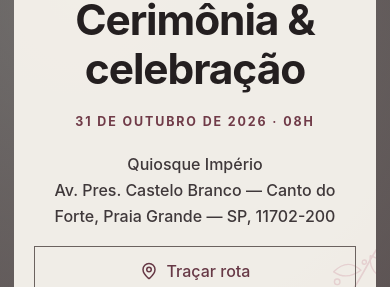
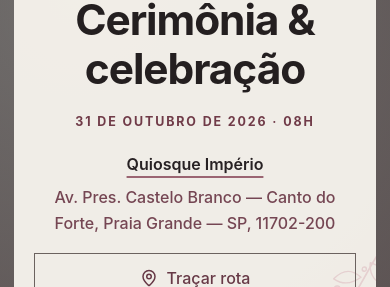
Before and after one commit to AllysonBastosAlmeida/casamento, a React (Vite) app: page /#/ in a window 390 px wide. Shown: the part 1524-1811 px from the top of the page. Built offline with nearby package versions, Linux system fonts and the light colour scheme; no server answers; a web font is replaced by a local one.

Commit message:
Destacar local e endereço da cerimônia

```diff
--- a/src/pages/WeddingSite.jsx
+++ b/src/pages/WeddingSite.jsx
@@ -146,7 +146,7 @@ export default function WeddingSite() {
         <a className="scroll-cue" href="#boas-vindas"><ChevronDown /></a>
       </section>
       <section id="boas-vindas" className="section intro"><p className="eyebrow">Sejam bem-vindos</p><h2>O nosso grande dia está chegando</h2><p>Criamos este site para compartilhar cada detalhe desse momento tão especial. Esperamos celebrar o amor ao lado de vocês.</p><Countdown /></section>
-      <section id="cerimonia" className="ceremony"><div className="ceremony-card"><FloralCorner className="floral-top" /><FloralCorner className="floral-bottom" /><CalendarDays /><p className="eyebrow">Reserve esta data</p><h2>Cerimônia & celebração</h2><strong>{wedding.dateLabel} · {wedding.timeLabel}</strong><p>{wedding.venue}<br />{wedding.address}</p><a className="button light" href={wedding.mapUrl} target="_blank" rel="noreferrer"><MapPin size={18} /> Traçar rota</a></div><div className="ceremony-map"><iframe title={`Mapa — ${wedding.venue}`} src="https://www.google.com/maps?q=-24.0154444,-46.4027778&z=16&output=embed" loading="lazy" referrerPolicy="no-referrer-when-downgrade" allowFullScreen /></div></section>
+      <section id="cerimonia" className="ceremony"><div className="ceremony-card"><FloralCorner className="floral-top" /><FloralCorner className="floral-bottom" /><CalendarDays /><p className="eyebrow">Reserve esta data</p><h2>Cerimônia & celebração</h2><strong>{wedding.dateLabel} · {wedding.timeLabel}</strong><p className="venue-details"><span className="venue-name">{wedding.venue}</span><span className="venue-address">{wedding.address}</span></p><a className="button light" href={wedding.mapUrl} target="_blank" rel="noreferrer"><MapPin size={18} /> Traçar rota</a></div><div className="ceremony-map"><iframe title={`Mapa — ${wedding.venue}`} src="https://www.google.com/maps?q=-24.0154444,-46.4027778&z=16&output=embed" loading="lazy" referrerPolicy="no-referrer-when-downgrade" allowFullScreen /></div></section>
       <section id="presentes" className="section gifts-section"><p className="eyebrow">Um gesto de carinho</p><div className="gifts-heading"><div><h2>Lista de presentes</h2><p className="section-lead">Sua presença é o maior presente. Mas, se desejar nos presentear, preparamos algumas ideias.</p></div><button className="button create-gift-button" onClick={() => setCustomGiftOpen(true)}><Gift size={19} /> Crie seu Presente</button></div><div className="gift-grid">{visibleGifts.map(item => <article className="gift-card" key={item.id}><div className="gift-art gift-figure" role="img" aria-label={item.name}>{item.emoji}</div><div><h3>{item.name}</h3><strong>{money.format(item.price)}</strong><button className="text-button" onClick={() => setGift(item)}>Presentear <Gift size={16} /></button></div></article>)}</div><nav className="gift-pagination" aria-label="Páginas da lista de presentes"><button disabled={giftPage === 1} onClick={() => changeGiftPage(giftPage - 1)}>Anterior</button>{Array.from({ length: giftPageCount }, (_, index) => index + 1).map(page => <button key={page} className={page === giftPage ? 'active' : ''} aria-current={page === giftPage ? 'page' : undefined} onClick={() => changeGiftPage(page)}>{page}</button>)}<button disabled={giftPage === giftPageCount} onClick={() => changeGiftPage(giftPage + 1)}>Próxima</button></nav></section>
       <section id="confirmacao" className="section rsvp"><div><p className="eyebrow">Esperamos por você</p><h2>Confirme sua presença</h2><p>Para prepararmos tudo com muito cuidado, sua confirmação será registrada diretamente em nossa lista.</p><p className="rsvp-deadline"><CalendarDays size={18} /><span>Confirme sua presença até <strong>20/10/2026</strong></span></p></div><RsvpForm /></section>
       <section id="recados" className="section messages"><p className="eyebrow">Palavras que ficam</p><h2>Deixe um recado</h2><form className="message-form" onSubmit={leaveMessage}><input required name="name" placeholder="Seu nome" /><textarea required name="message" placeholder="Escreva sua mensagem para os noivos" /><button className="button primary">Enviar recado <Send size={17} /></button></form></section>
--- a/src/styles.css
+++ b/src/styles.css
@@ -65,6 +65,7 @@ h2 { color: var(--ink); font-size: clamp(2.25rem,5vw,4.2rem); line-height: 1.05;
 .ceremony-card>svg { color: var(--gold); margin-bottom: 20px; }
 .ceremony-card strong { color: var(--green); display: block; font-size: .78rem; letter-spacing: .15em; margin-bottom: 22px; text-transform: uppercase; }
 .ceremony-card p:not(.eyebrow) { font-family: Georgia,serif; line-height: 1.8; }
+.venue-details{display:grid;gap:7px}.venue-name{color:var(--ink);font-weight:600;text-decoration:underline;text-decoration-color:var(--gold);text-decoration-thickness:2px;text-underline-offset:6px}.venue-address{color:#80545f}
 .ceremony-map { background:rgba(255,255,255,.88); border:8px solid rgba(255,255,255,.88); border-radius:28px; box-shadow:0 18px 50px rgba(20,25,20,.22); height:340px; max-width:920px; overflow:hidden; position:relative; width:calc(100% - 32px); }.ceremony-map::after { border:1px solid rgba(255,255,255,.42); border-radius:19px; content:''; inset:0; pointer-events:none; position:absolute; }.ceremony-map iframe { border:0; border-radius:19px; height:100%; width:100%; }
 .button { align-items: center; border: 1px solid transparent; cursor: pointer; display: inline-flex; gap: 9px; justify-content: center; padding: 14px 22px; }
 .button.primary { background: var(--green); color: #fff; }
@@ -199,6 +200,7 @@ footer>span { font-size: 2.2rem; } footer p { font-family: Georgia,serif; } foot
   .site-shell main .rsvp .rsvp-deadline{align-items:center;color:#3f383a!important;display:flex;flex-wrap:nowrap;font-size:.86rem;font-weight:500!important;gap:9px;line-height:1.45}
   .site-shell main .rsvp .rsvp-deadline>svg{flex:0 0 auto}.site-shell main .rsvp .rsvp-deadline>span{color:inherit!important;font-weight:500!important;white-space:nowrap}
   .site-shell main .rsvp .rsvp-deadline strong{color:#663744!important;font-weight:600!important;margin-left:0}
+  .site-shell main .venue-name{color:#272123!important;text-decoration-color:#9b6572}.site-shell main .venue-address{color:#754653!important;font-weight:500!important}
   .site-shell main .gift-pagination{flex-wrap:nowrap;gap:5px}
   .site-shell main .gift-pagination button:first-child,.site-shell main .gift-pagination button:last-child{font-size:0;flex:0 0 38px;height:38px;min-height:38px;min-width:38px;padding:0}
   .site-shell main .gift-pagination button:first-child::before{content:'‹';font-family:Arial,sans-serif;font-size:1.8rem;font-weight:400;line-height:1}
```
